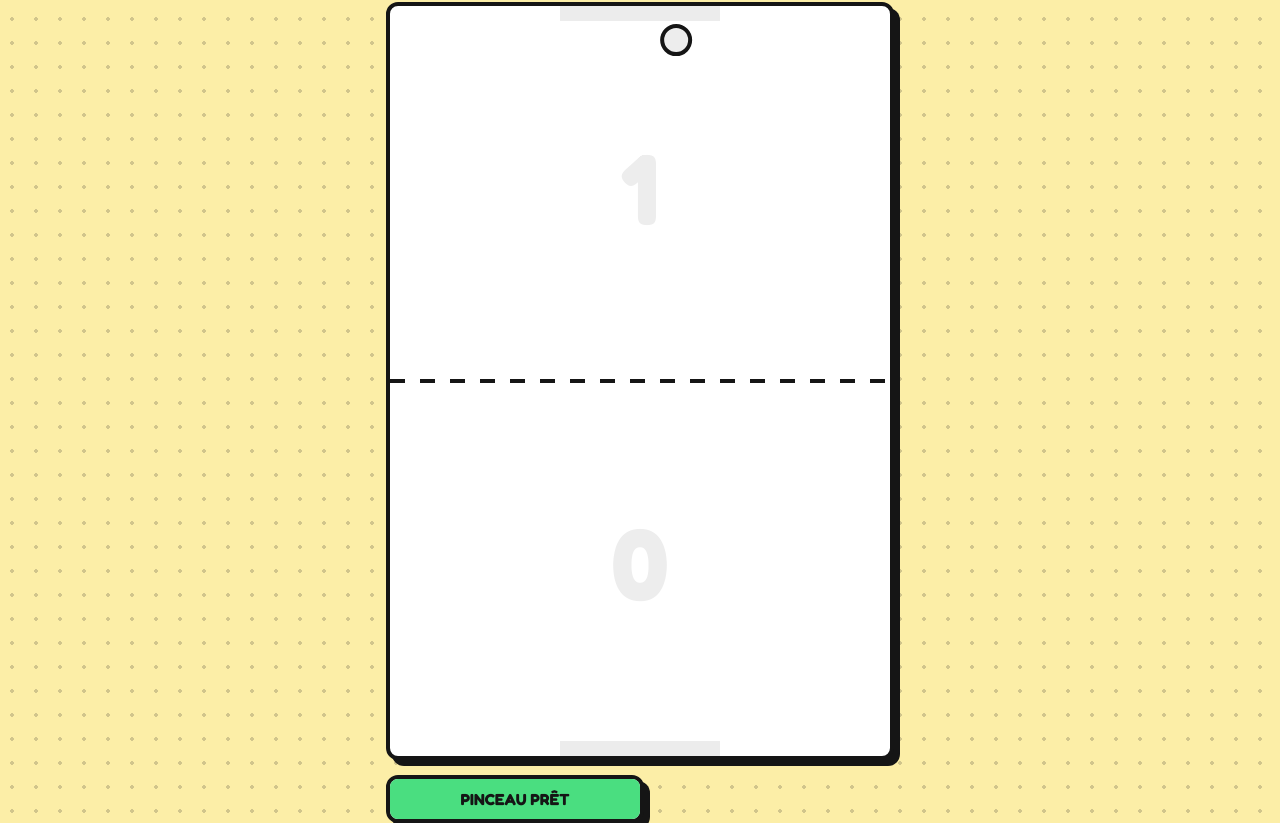
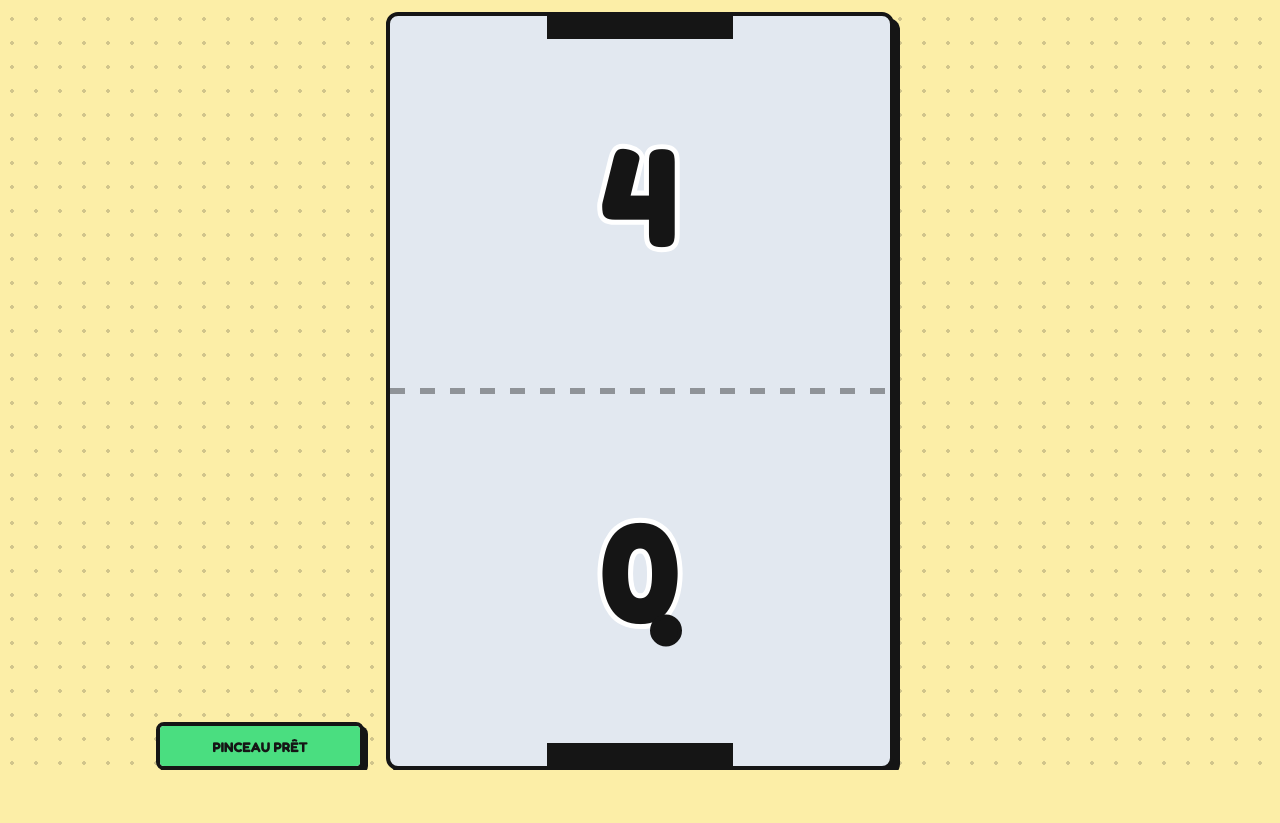
Before and after one commit to Kloss95/Taverne-des-jeux, a website: page public/jeux/hockey/index.html in a window 1280 px wide. Shown: the part 65-888 px from the top of the page. After the commit the page ends 835 px from the top, so only its background shows below. Drawn offline with Linux system fonts and the light colour scheme.

Commit message:
Add files via upload

```diff
--- a/public/jeux/hockey/index.html
+++ b/public/jeux/hockey/index.html
@@ -9,12 +9,11 @@
         :root {
             --border-color: #151515;
             --bg-color: #fceea7;
-            --box-bg: #ffffff;
+            --canvas-bg: #e2e8f0; /* Gris/bleu très doux pour reposer les yeux */
             --primary-color: #ff5e5e;
-            --secondary-color: #4ade80;
+            --secondary-color: #4ade80; /* Vert (Joueur) */
             --warning-color: #ffb703;
-            --enemy-color: #a78bfa;
-            --goal-color: #38bdf8;
+            --enemy-color: #a78bfa;   /* Violet (Adversaire) */
         }
 
         body {
@@ -33,15 +32,16 @@
         }
 
         .neo-box {
-            background-color: var(--box-bg);
+            background-color: var(--canvas-bg);
             border: 4px solid var(--border-color);
             border-radius: 12px;
             box-shadow: 6px 6px 0px var(--border-color);
         }
 
         .header {
+            background-color: #ffffff;
             padding: 10px 20px;
-            margin-bottom: 10px;
+            margin-bottom: 20px;
             text-transform: uppercase;
         }
 
@@ -51,35 +51,33 @@
             font-weight: 700;
         }
 
-        /* Conteneur principal pour aligner le canvas et l'UI du bas */
+        /* Le conteneur relatif permet d'ancrer la jauge par rapport au terrain */
         .game-wrapper {
+            position: relative;
             display: flex;
-            flex-direction: column;
-            align-items: flex-start;
+            justify-content: center;
         }
 
         canvas {
-            background-color: var(--box-bg);
             cursor: crosshair;
             display: block;
         }
 
-        /* Zone UI en bas du canvas */
-        .bottom-ui {
-            width: 100%;
-            display: flex;
-            justify-content: flex-start;
-            margin-top: 15px;
-        }
-
+        /* Positionnement exact selon ton schéma : en bas à gauche */
         .cooldown-container {
-            width: 250px;
+            position: absolute;
+            left: -230px; /* Décalé sur la gauche */
+            bottom: 0px;  /* Aligné avec le bas du canvas */
+            width: 200px;
             height: 40px;
-            position: relative;
+            background-color: #ffffff;
             overflow: hidden;
             display: flex;
             align-items: center;
             justify-content: center;
+            border: 4px solid var(--border-color);
+            border-radius: 8px;
+            box-shadow: 4px 4px 0px var(--border-color);
         }
 
         #cooldown-fill {
@@ -101,7 +99,7 @@
             position: relative;
             z-index: 2;
             font-weight: 700;
-            font-size: 16px;
+            font-size: 14px;
             text-transform: uppercase;
         }
     </style>
@@ -115,11 +113,9 @@
     <div class="game-wrapper">
         <canvas id="gameCanvas" width="500" height="750" class="neo-box"></canvas>
 
-        <div class="bottom-ui">
-            <div class="cooldown-container neo-box">
-                <div id="cooldown-fill" class="ready"></div>
-                <span class="cooldown-text" id="cooldown-label">PINCEAU PRÊT</span>
-            </div>
+        <div class="cooldown-container">
+            <div id="cooldown-fill" class="ready"></div>
+            <span class="cooldown-text" id="cooldown-label">PINCEAU PRÊT</span>
         </div>
     </div>
 
@@ -129,56 +125,84 @@
         const cooldownFill = document.getElementById('cooldown-fill');
         const cooldownLabel = document.getElementById('cooldown-label');
 
-        // Constantes du jeu
-        const COOLDOWN_TIME = 1000;
-        const TARGET_SPEED = 9; // Vitesse moyenne augmentée
-        const GOAL_WIDTH = 160;
+        // Constantes
+        const COOLDOWN_TIME = 1000; // 1 seconde de recharge
+        const LIFESPAN = 1000; // Le trait disparait au bout d'1 seconde
+        const TARGET_SPEED = 9;
+        const GOAL_WIDTH = 180; // Cages légèrement agrandies
 
         // Variables d'état
         let lastDrawTime = 0;
         let isDrawing = false;
         let currentPath = null;
-        let activePath = null; // Un seul trait actif par joueur
+        let drawnPaths = []; // Stocke tous les traits valides avec leur timestamp
 
         let scores = { player: 0, enemy: 0 };
         let puck = { x: 250, y: 500, vx: 7, vy: -9, radius: 14 };
 
-        // Position des cages
         const goalX1 = (canvas.width - GOAL_WIDTH) / 2;
         const goalX2 = goalX1 + GOAL_WIDTH;
 
-        // Événements de dessin (Chemin libre)
-        canvas.addEventListener('mousedown', (e) => {
+        // Fonction pour démarrer le trait
+        function startDraw(x, y) {
             if (Date.now() - lastDrawTime < COOLDOWN_TIME) return;
-            const rect = canvas.getBoundingClientRect();
             isDrawing = true;
-            // On écrase le trait précédent dès qu'on commence à dessiner
-            activePath = null;
-            currentPath = [{ x: e.clientX - rect.left, y: e.clientY - rect.top }];
-        });
+            // On s'assure que le point de départ est dans le canvas
+            x = Math.max(0, Math.min(canvas.width, x));
+            y = Math.max(0, Math.min(canvas.height, y));
+            currentPath = [{ x, y }];
+        }
 
-        canvas.addEventListener('mousemove', (e) => {
+        // Fonction pour continuer le trait (avec bridage aux bords du terrain)
+        function moveDraw(x, y) {
             if (!isDrawing || !currentPath) return;
-            const rect = canvas.getBoundingClientRect();
-            let newX = e.clientX - rect.left;
-            let newY = e.clientY - rect.top;
 
-            // On ajoute un point seulement si on a bougé d'au moins 5 pixels (optimisation)
+            // "Clamping" : empêche le trait de sortir visuellement du canvas
+            x = Math.max(0, Math.min(canvas.width, x));
+            y = Math.max(0, Math.min(canvas.height, y));
+
             let lastPoint = currentPath[currentPath.length - 1];
-            if (Math.hypot(newX - lastPoint.x, newY - lastPoint.y) > 5) {
-                currentPath.push({ x: newX, y: newY });
+            if (Math.hypot(x - lastPoint.x, y - lastPoint.y) > 5) {
+                currentPath.push({ x, y });
             }
-        });
+        }
 
-        canvas.addEventListener('mouseup', () => {
+        // Fonction pour terminer et sauvegarder le trait
+        function endDraw() {
             if (!isDrawing) return;
             isDrawing = false;
             if (currentPath && currentPath.length > 1) {
-                activePath = currentPath; // On valide le trait
+                drawnPaths.push({ path: currentPath, timestamp: Date.now() });
                 lastDrawTime = Date.now();
             }
             currentPath = null;
+        }
+
+        // Événements Souris (Le mouseup et mousemove sont sur WINDOW pour ne pas perdre le trait !)
+        canvas.addEventListener('mousedown', (e) => {
+            const rect = canvas.getBoundingClientRect();
+            startDraw(e.clientX - rect.left, e.clientY - rect.top);
         });
+        window.addEventListener('mousemove', (e) => {
+            if (!isDrawing) return;
+            const rect = canvas.getBoundingClientRect();
+            moveDraw(e.clientX - rect.left, e.clientY - rect.top);
+        });
+        window.addEventListener('mouseup', endDraw);
+
+        // Événements Tactiles (Smartphones / Tablettes)
+        canvas.addEventListener('touchstart', (e) => {
+            e.preventDefault();
+            const rect = canvas.getBoundingClientRect();
+            startDraw(e.touches[0].clientX - rect.left, e.touches[0].clientY - rect.top);
+        }, { passive: false });
+        window.addEventListener('touchmove', (e) => {
+            if (!isDrawing) return;
+            const rect = canvas.getBoundingClientRect();
+            moveDraw(e.touches[0].clientX - rect.left, e.touches[0].clientY - rect.top);
+        }, { passive: false });
+        window.addEventListener('touchend', endDraw);
+
 
         function normalizeSpeed(vx, vy) {
             let speed = Math.hypot(vx, vy);
@@ -188,62 +212,60 @@
         }
 
         function resetPuck(whoScored) {
-            // Efface le trait actuel lors d'un but
-            activePath = null;
+            puck.x = canvas.width / 2;
+            puck.vx = (Math.random() > 0.5 ? 2 : -2);
 
-            puck.x = canvas.width / 2;
-            puck.vx = (Math.random() > 0.5 ? 2 : -2); // Légère déviation aléatoire
+            // Efface les traits lors d'un but
+            drawnPaths = [];
 
             if (whoScored === 'enemy') {
-                // L'ennemi a marqué (dans notre but en bas)
-                // Le palet revient au centre de notre terrain et descend vers nous
                 puck.y = canvas.height * 0.75;
-                puck.vy = 4; // Lentement vers le bas
+                puck.vy = 4;
             } else {
-                // On a marqué (dans le but ennemi en haut)
-                // Le palet revient au centre de son terrain et monte vers lui
                 puck.y = canvas.height * 0.25;
-                puck.vy = -4; // Lentement vers le haut
+                puck.vy = -4;
             }
         }
 
         function update() {
+            let now = Date.now();
+
+            // 1. Nettoyage des traits vieux de plus d'1 seconde
+            drawnPaths = drawnPaths.filter(p => now - p.timestamp < LIFESPAN);
+
             puck.x += puck.vx;
             puck.y += puck.vy;
 
-            // Murs latéraux (gauche et droite)
+            // Murs latéraux
             if (puck.x - puck.radius < 0) { puck.x = puck.radius; puck.vx *= -1; let ns = normalizeSpeed(puck.vx, puck.vy); puck.vx = ns.vx; puck.vy = ns.vy; }
             if (puck.x + puck.radius > canvas.width) { puck.x = canvas.width - puck.radius; puck.vx *= -1; let ns = normalizeSpeed(puck.vx, puck.vy); puck.vx = ns.vx; puck.vy = ns.vy; }
 
-            // Mur du Haut (But ennemi)
+            // Mur Haut (Cage ennemi)
             if (puck.y - puck.radius < 0) {
                 if (puck.x > goalX1 && puck.x < goalX2) {
-                    scores.player++;
-                    resetPuck('player');
+                    scores.player++; resetPuck('player');
                 } else {
                     puck.y = puck.radius; puck.vy *= -1; let ns = normalizeSpeed(puck.vx, puck.vy); puck.vx = ns.vx; puck.vy = ns.vy;
                 }
             }
 
-            // Mur du Bas (Notre but)
+            // Mur Bas (Notre Cage)
             if (puck.y + puck.radius > canvas.height) {
                 if (puck.x > goalX1 && puck.x < goalX2) {
-                    scores.enemy++;
-                    resetPuck('enemy');
+                    scores.enemy++; resetPuck('enemy');
                 } else {
                     puck.y = canvas.height - puck.radius; puck.vy *= -1; let ns = normalizeSpeed(puck.vx, puck.vy); puck.vx = ns.vx; puck.vy = ns.vy;
                 }
             }
 
-            // Collisions avec le trait libre (activePath)
-            if (activePath && activePath.length > 1) {
+            // Collisions avec les traits
+            for (let i = drawnPaths.length - 1; i >= 0; i--) {
+                let pathInfo = drawnPaths[i];
+                let path = pathInfo.path;
                 let collisionDetected = false;
 
-                // On vérifie chaque segment du tracé
-                for (let i = 0; i < activePath.length - 1; i++) {
-                    let p1 = activePath[i];
-                    let p2 = activePath[i + 1];
-
+                for (let j = 0; j < path.length - 1; j++) {
+                    let p1 = path[j]; let p2 = path[j + 1];
                     let abx = p2.x - p1.x; let aby = p2.y - p1.y;
                     let apx = puck.x - p1.x; let apy = puck.y - p1.y;
 
@@ -258,30 +280,26 @@
                         let dot = puck.vx * nx + puck.vy * ny;
 
                         if (dot < 0) {
-                            puck.vx -= 2 * dot * nx;
-                            puck.vy -= 2 * dot * ny;
+                            puck.vx -= 2 * dot * nx; puck.vy -= 2 * dot * ny;
 
-                            // Vérification de la zone où le rebond a lieu
                             if (p1.y < canvas.height / 2) {
-                                puck.vx *= 0.85; puck.vy *= 0.85; // Malus zone adverse
+                                puck.vx *= 0.85; puck.vy *= 0.85;
                             } else {
-                                puck.vx *= 1.3; puck.vy *= 1.3; // Boost notre zone
+                                puck.vx *= 1.3; puck.vy *= 1.3;
                             }
-
                             collisionDetected = true;
-                            break; // On arrête la boucle pour ne rebondir qu'une fois
+                            break;
                         }
                     }
                 }
-
-                // Si le palet touche le trait, le trait disparaît
+                // Si le palet touche le trait, le trait est détruit
                 if (collisionDetected) {
-                    activePath = null;
+                    drawnPaths.splice(i, 1);
                 }
             }
 
             // UI Cooldown
-            let timePassed = Date.now() - lastDrawTime;
+            let timePassed = now - lastDrawTime;
             if (timePassed < COOLDOWN_TIME) {
                 cooldownFill.style.width = (timePassed / COOLDOWN_TIME) * 100 + '%';
                 cooldownFill.classList.remove('ready');
@@ -293,10 +311,10 @@
             }
         }
 
-        function drawNeoPath(path, innerColor) {
+        function drawNeoPath(path, innerColor, alpha = 1.0) {
             if (!path || path.length < 2) return;
+            ctx.globalAlpha = alpha;
 
-            // Contour noir
             ctx.beginPath();
             ctx.moveTo(path[0].x, path[0].y);
             for(let i = 1; i < path.length; i++) ctx.lineTo(path[i].x, path[i].y);
@@ -306,7 +324,6 @@
             ctx.lineCap = "round";
             ctx.stroke();
 
-            // Intérieur coloré
             ctx.beginPath();
             ctx.moveTo(path[0].x, path[0].y);
             for(let i = 1; i < path.length; i++) ctx.lineTo(path[i].x, path[i].y);
@@ -315,52 +332,70 @@
             ctx.lineJoin = "round";
             ctx.lineCap = "round";
             ctx.stroke();
+
+            ctx.globalAlpha = 1.0;
         }
 
         function draw() {
             ctx.clearRect(0, 0, canvas.width, canvas.height);
 
-            // Dessin des Cages (Buts)
-            ctx.fillStyle = "var(--goal-color)";
-            ctx.fillRect(goalX1, 0, GOAL_WIDTH, 15); // But ennemi
-            ctx.fillRect(goalX1, canvas.height - 15, GOAL_WIDTH, 15); // Notre but
+            // --- DESSIN DES SCORES ---
+            // On les dessine en arrière plan mais très visibles (Bordure blanche épaisse + Remplissage noir)
+            ctx.font = "bold 140px Fredoka";
+            ctx.textAlign = "center";
+            ctx.textBaseline = "middle";
+            ctx.lineWidth = 10;
+            ctx.strokeStyle = "#ffffff";
 
-            // Ligne médiane
+            // Score Ennemi
+            ctx.strokeText(scores.enemy, canvas.width / 2, canvas.height * 0.25);
+            ctx.fillStyle = "#151515";
+            ctx.fillText(scores.enemy, canvas.width / 2, canvas.height * 0.25);
+
+            // Score Joueur
+            ctx.strokeText(scores.player, canvas.width / 2, canvas.height * 0.75);
+            ctx.fillStyle = "#151515";
+            ctx.fillText(scores.player, canvas.width / 2, canvas.height * 0.75);
+            ctx.textBaseline = "alphabetic"; // reset
+
+            // --- LIGNE MÉDIANE ---
             ctx.setLineDash([15, 15]);
             ctx.beginPath();
             ctx.moveTo(0, canvas.height / 2);
             ctx.lineTo(canvas.width, canvas.height / 2);
-            ctx.strokeStyle = "#151515";
-            ctx.lineWidth = 4;
+            ctx.strokeStyle = "rgba(21, 21, 21, 0.4)";
+            ctx.lineWidth = 6;
             ctx.stroke();
             ctx.setLineDash([]);
 
-            // Affichage des Scores au centre
-            ctx.fillStyle = "rgba(21, 21, 21, 0.08)";
-            ctx.font = "bold 100px Fredoka";
-            ctx.textAlign = "center";
-            ctx.textBaseline = "middle";
-            ctx.fillText(scores.enemy, canvas.width / 2, canvas.height / 4);
-            ctx.fillText(scores.player, canvas.width / 2, canvas.height * 0.75);
-            ctx.textBaseline = "alphabetic";
+            // --- CAGES (BUTS) NÉOBRUTALISTES ---
+            ctx.lineWidth = 6;
+            ctx.strokeStyle = "#151515";
 
-            // Dessin du trait validé
-            if (activePath) {
-                let isTopZone = activePath[0].y < canvas.height / 2;
+            // But ennemi (En Haut - Violet)
+            ctx.fillStyle = "var(--enemy-color)";
+            ctx.fillRect(goalX1, 0, GOAL_WIDTH, 20);
+            ctx.strokeRect(goalX1, -5, GOAL_WIDTH, 25); // -5 pour cacher la bordure du haut
+
+            // Notre but (En Bas - Vert)
+            ctx.fillStyle = "var(--secondary-color)";
+            ctx.fillRect(goalX1, canvas.height - 20, GOAL_WIDTH, 20);
+            ctx.strokeRect(goalX1, canvas.height - 20, GOAL_WIDTH, 25);
+
+            // --- DESSIN DES TRAITS ---
+            drawnPaths.forEach(p => {
+                let isTopZone = p.path[0].y < canvas.height / 2;
                 let color = isTopZone ? "var(--enemy-color)" : "var(--secondary-color)";
-                drawNeoPath(activePath, color);
+                drawNeoPath(p.path, color);
+            });
+
+            if (currentPath) {
+                let isTopZone = currentPath[0].y < canvas.height / 2;
+                let color = isTopZone ? "var(--enemy-color)" : "var(--secondary-color)";
+                drawNeoPath(currentPath, color, 0.5); // Semi-transparent pendant le tracé
             }
 
-            // Dessin du trait en cours (semi-transparent)
-            if (currentPath) {
-                ctx.globalAlpha = 0.5;
-                let isTopZone = currentPath[0].y < canvas.height / 2;
-                let color = isTopZone ? "var(--enemy-color)" : "var(--secondary-color)";
-                drawNeoPath(currentPath, color);
-                ctx.globalAlpha = 1.0;
-            }
-
-            // Dessiner le palet
+            // --- LE PALET ---
             ctx.beginPath();
             ctx.arc(puck.x, puck.y, puck.radius, 0, Math.PI * 2);
             ctx.fillStyle = "var(--primary-color)";
```
